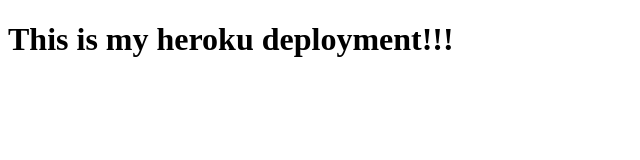
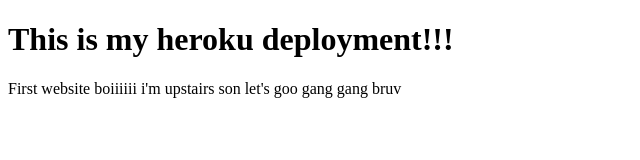
Before and after one commit to tatefrost/tef-deployement-demo, a website: page index.html in a window 1280 px wide. Shown: the whole page, without its empty margins (0-640 px from the left). Drawn offline with Linux system fonts and the light colour scheme.

Commit message:
gang gang

```diff
--- a/index.html
+++ b/index.html
@@ -8,5 +8,6 @@
 </head>
 <body>
   <h1>This is my heroku deployment!!!</h1>
+  <p>First website boiiiiii i'm upstairs son let's goo gang gang bruv</p>
 </body>
 </html>
```
